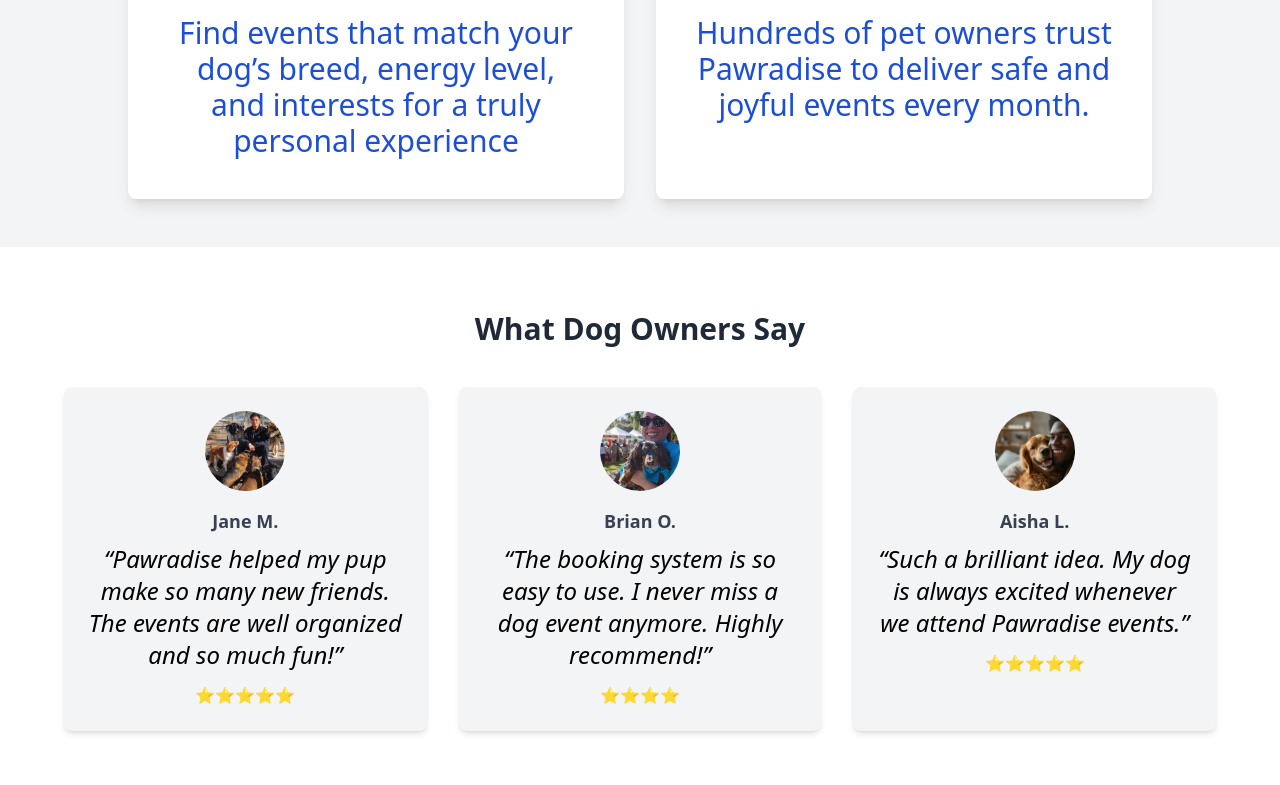
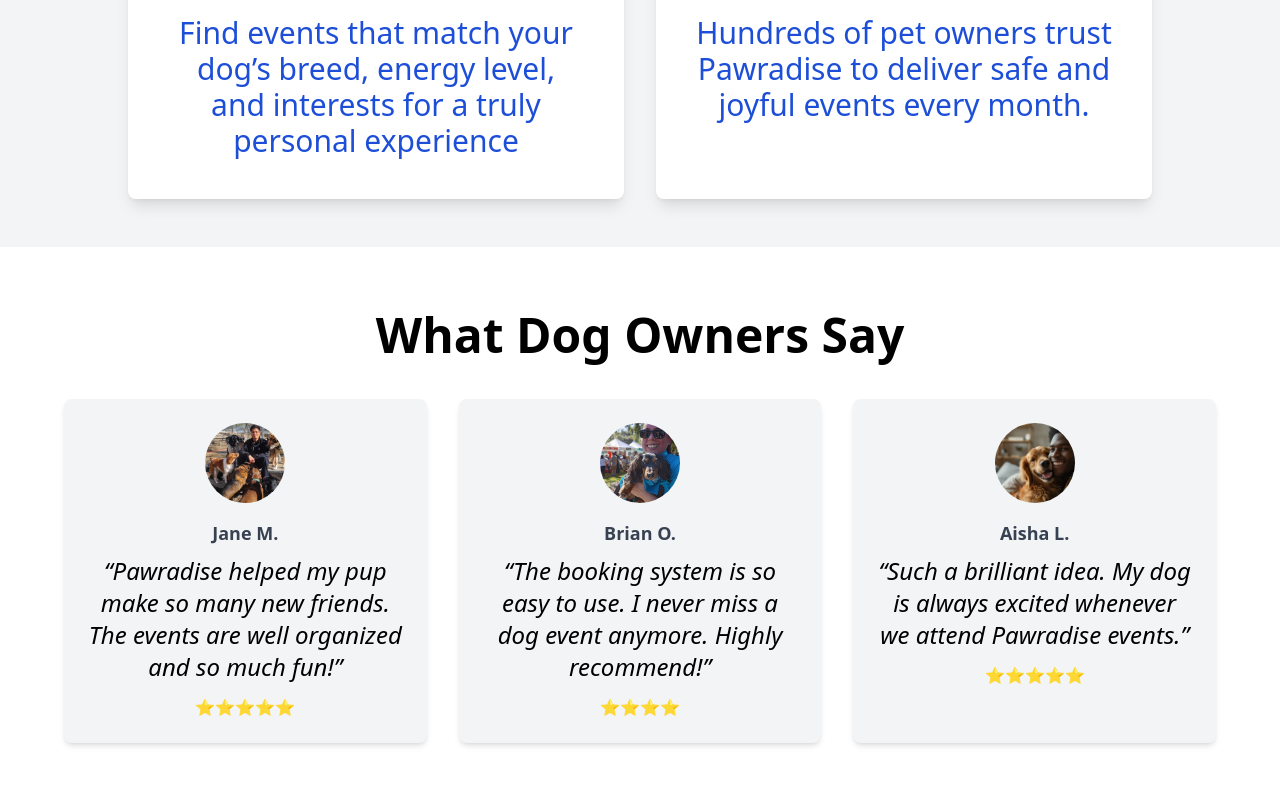
Before and after one commit to JANE-dot978/pawradisefrontend, a React (Create React App) app in the folder pawradise-event-system/: page / in a window 1280 px wide. Shown: the part 2848-3633 px from the top of the page. Built offline with nearby package versions, Linux system fonts and the light colour scheme.

Commit message:
updated my testimonies to bold and clear title for better user experience

```diff
--- a/pawradise-event-system/src/components/Home.js
+++ b/pawradise-event-system/src/components/Home.js
@@ -94,7 +94,7 @@
 </section>
 {/* TESTIMONIALS Section */}
 <section className="bg-white py-16 px-6 text-center">
-  <h2 className="text-3xl font-extrabold text-gray-800 mb-10">What Dog Owners Say</h2>
+  <h2 className="text-5xl font-extrabold text-black mb-10">What Dog Owners Say</h2>
   <div className="grid md:grid-cols-3 gap-8 max-w-6xl mx-auto">
 
     {/* Testimonial 1 */}
```
